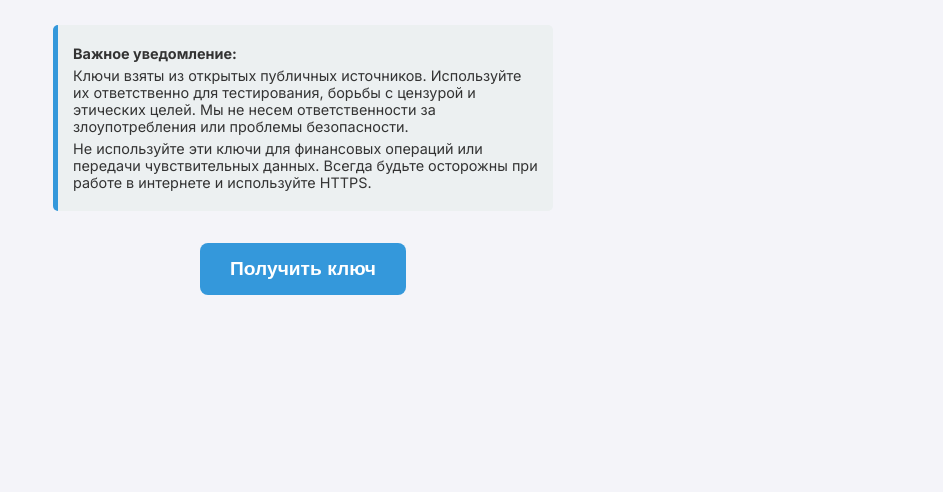
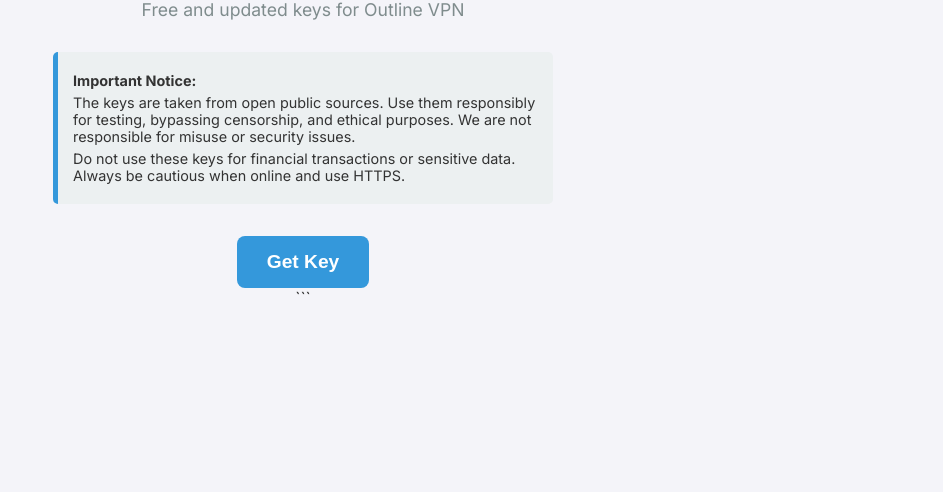
Before and after one commit to managerlot9/outline-keys-service, a website: page public/index.html in a window 1280 px wide. Shown: the part 308-800 px from the top of the page, without its empty margins (337-1280 px from the left). Drawn offline with Linux system fonts and the light colour scheme.

Commit message:
feat: Add multi-language support

````diff
--- a/public/index.html
+++ b/public/index.html
@@ -1,36 +1,55 @@
 <!DOCTYPE html>
-<html lang="ru">
+<!-- Язык будет установлен динамически -->
+<html lang="en">
 <head>
     <meta charset="UTF-8">
     <meta name="viewport" content="width=device-width, initial-scale=1.0">
-    <title>Свободный Доступ: Бесплатные ключи Outline VPN</title>
-    <meta name="description" content="Ежедневно обновляемый список бесплатных ключей для Outline VPN. Проект создан для помощи людям в получении свободного и безопасного доступа к информации.">
+    <!-- Заголовок будет установлен динамически -->
+    <title data-translate-key="pageTitle">Free Access</title>
+    <meta name="description" content="Daily updated list of free keys for Outline VPN. Helping people get free and secure access to information.">
     <link rel="stylesheet" href="style.css">
     <script src="https://cdn.jsdelivr.net/npm/qrcodejs@1.0.0/qrcode.min.js" defer></script>
+    <!-- Сначала загружаем словарь, потом основной скрипт -->
+    <script src="lang/translations.js" defer></script>
     <script src="script.js" defer></script>
 </head>
 <body>
+
+    <header class="top-bar">
+        <select id="langSwitcher">
+            <option value="en">English</option>
+            <option value="fr">Français</option>
+            <option value="de">Deutsch</option>
+            <option value="ru">Русский</option>
+            <option value="ja">日本語</option>
+        </select>
+    </header>
+
     <main class="container">
-        <header>
-            <h1>Свободный Доступ</h1>
-            <p class="subtitle">Бесплатные и обновляемые ключи для Outline VPN</p>
-        </header>
+        <div class="main-header">
+            <h1 data-translate-key="headerTitle"></h1>
+            <p class="subtitle" data-translate-key="subtitle"></p>
+        </div>
+
         <div class="disclaimer">
-            <p><strong>Важное уведомление:</strong></p>
-            <p>Ключи взяты из открытых публичных источников. Используйте их ответственно для тестирования, борьбы с цензурой и этических целей. Мы не несем ответственности за злоупотребления или проблемы безопасности.</p>
-            <p>Не используйте эти ключи для финансовых операций или передачи чувствительных данных. Всегда будьте осторожны при работе в интернете и используйте HTTPS.</p>
+            <p><strong data-translate-key="disclaimerTitle"></strong></p>
+            <p data-translate-key="disclaimerP1"></p>
+            <p data-translate-key="disclaimerP2"></p>
         </div>
+
         <div class="actions">
-            <button id="getKeyButton">Получить ключ</button>
+            <button id="getKeyButton" data-translate-key="getKeyButton"></button>
         </div>
+
         <div id="resultCard" class="result-card hidden">
             <div id="qrCode"></div>
             <div class="key-container">
-                <p>Ваш ключ доступа (нажмите для копирования):</p>
-                <textarea id="accessKey" readonly title="Нажмите, чтобы скопировать"></textarea>
-                <button id="copyButton">Копировать</button>
+                <p data-translate-key="resultCardTitle"></p>
+                <textarea id="accessKey" readonly title="Click to copy"></textarea>
+                <button id="copyButton" data-translate-key="copyButton"></button>
             </div>
         </div>
     </main>
+
 </body>
-</html>
+</html>```
--- /dev/null
+++ b/public/lang/translations.js
@@ -0,0 +1,92 @@
+const translations = {
+  // English
+  'en': {
+    pageTitle: "Free Access: Free Outline VPN Keys",
+    headerTitle: "Free Access",
+    subtitle: "Free and updated keys for Outline VPN",
+    disclaimerTitle: "Important Notice:",
+    disclaimerP1: "The keys are taken from open public sources. Use them responsibly for testing, bypassing censorship, and ethical purposes. We are not responsible for misuse or security issues.",
+    disclaimerP2: "Do not use these keys for financial transactions or sensitive data. Always be cautious when online and use HTTPS.",
+    getKeyButton: "Get Key",
+    getKeyButtonLoading: "Searching for a key...",
+    getKeyButtonAnother: "Get Another Key",
+    resultCardTitle: "Your access key (click to copy):",
+    copyButton: "Copy",
+    copyButtonSuccess: "Copied!",
+    errorAlert: "Error",
+    errorNoKeys: "No free keys available. Please try again later.",
+    errorFetch: "Failed to get a key."
+  },
+  // Русский
+  'ru': {
+    pageTitle: "Свободный Доступ: Бесплатные ключи Outline VPN",
+    headerTitle: "Свободный Доступ",
+    subtitle: "Бесплатные и обновляемые ключи для Outline VPN",
+    disclaimerTitle: "Важное уведомление:",
+    disclaimerP1: "Ключи взяты из открытых публичных источников. Используйте их ответственно для тестирования, борьбы с цензурой и этических целей. Мы не несем ответственности за злоупотребления или проблемы безопасности.",
+    disclaimerP2: "Не используйте эти ключи для финансовых операций или передачи чувствительных данных. Всегда будьте осторожны при работе в интернете и используйте HTTPS.",
+    getKeyButton: "Получить ключ",
+    getKeyButtonLoading: "Ищем ключ...",
+    getKeyButtonAnother: "Получить другой ключ",
+    resultCardTitle: "Ваш ключ доступа (нажмите для копирования):",
+    copyButton: "Копировать",
+    copyButtonSuccess: "Скопировано!",
+    errorAlert: "Ошибка",
+    errorNoKeys: "Свободные ключи закончились. Попробуйте позже.",
+    errorFetch: "Не удалось получить ключ."
+  },
+  // Français
+  'fr': {
+    pageTitle: "Accès Gratuit : Clés Outline VPN gratuites",
+    headerTitle: "Accès Gratuit",
+    subtitle: "Clés gratuites et mises à jour pour Outline VPN",
+    disclaimerTitle: "Avis Important :",
+    disclaimerP1: "Les clés proviennent de sources publiques ouvertes. Utilisez-les de manière responsable pour les tests, le contournement de la censure et à des fins éthiques. Nous ne sommes pas responsables des abus ou des problèmes de sécurité.",
+    disclaimerP2: "N'utilisez pas ces clés pour des transactions financières ou des données sensibles. Soyez toujours prudent en ligne et utilisez HTTPS.",
+    getKeyButton: "Obtenir la clé",
+    getKeyButtonLoading: "Recherche de clé...",
+    getKeyButtonAnother: "Obtenir une autre clé",
+    resultCardTitle: "Votre clé d'accès (cliquez pour copier):",
+    copyButton: "Copier",
+    copyButtonSuccess: "Copié !",
+    errorAlert: "Erreur",
+    errorNoKeys: "Aucune clé gratuite disponible. Veuillez réessayer plus tard.",
+    errorFetch: "Échec de l'obtention de la clé."
+  },
+  // Deutsch
+  'de': {
+    pageTitle: "Freier Zugang: Kostenlose Outline VPN-Schlüssel",
+    headerTitle: "Freier Zugang",
+    subtitle: "Kostenlose und aktualisierte Schlüssel für Outline VPN",
+    disclaimerTitle: "Wichtiger Hinweis:",
+    disclaimerP1: "Die Schlüssel stammen aus offenen öffentlichen Quellen. Verwenden Sie sie verantwortungsbewusst zum Testen, zur Umgehung von Zensur und für ethische Zwecke. Wir sind nicht für Missbrauch oder Sicherheitsprobleme verantwortlich.",
+    disclaimerP2: "Verwenden Sie diese Schlüssel nicht für Finanztransaktionen oder sensible Daten. Seien Sie online immer vorsichtig und verwenden Sie HTTPS.",
+    getKeyButton: "Schlüssel erhalten",
+    getKeyButtonLoading: "Suche nach Schlüssel...",
+    getKeyButtonAnother: "Anderen Schlüssel erhalten",
+    resultCardTitle: "Ihr Zugriffsschlüssel (zum Kopieren klicken):",
+    copyButton: "Kopieren",
+    copyButtonSuccess: "Kopiert!",
+    errorAlert: "Fehler",
+    errorNoKeys: "Keine freien Schlüssel verfügbar. Bitte versuchen Sie es später erneut.",
+    errorFetch: "Schlüssel konnte nicht abgerufen werden."
+  },
+  // 日本語
+  'ja': {
+    pageTitle: "無料アクセス：無料のOutline VPNキー",
+    headerTitle: "無料アクセス",
+    subtitle: "無料・更新版のOutline VPNキー",
+    disclaimerTitle: "重要なお知らせ：",
+    disclaimerP1: "キーは公開された情報源から取得しています。テスト、検閲回避、倫理的な目的のために責任を持って使用してください。誤用やセキュリティ問題については責任を負いません。",
+    disclaimerP2: "これらのキーを金融取引や機密データに使用しないでください。オンラインでは常に注意を払い、HTTPSを使用してください。",
+    getKeyButton: "キーを取得",
+    getKeyButtonLoading: "キーを検索中...",
+    getKeyButtonAnother: "別のキーを取得",
+    resultCardTitle: "あなたのアクセスキー（クリックしてコピー）：",
+    copyButton: "コピー",
+    copyButtonSuccess: "コピーしました！",
+    errorAlert: "エラー",
+    errorNoKeys: "利用可能な無料キーがありません。後でもう一度お試しください。",
+    errorFetch: "キーの取得に失敗しました。"
+  }
+};
--- a/public/script.js
+++ b/public/script.js
@@ -1,46 +1,95 @@
 document.addEventListener('DOMContentLoaded', () => {
+    // --- Элементы DOM ---
     const getKeyButton = document.getElementById('getKeyButton');
     const resultCard = document.getElementById('resultCard');
     const qrCodeContainer = document.getElementById('qrCode');
     const accessKeyTextarea = document.getElementById('accessKey');
     const copyButton = document.getElementById('copyButton');
-    let qrCodeInstance = null;
+    const langSwitcher = document.getElementById('langSwitcher');
+
+    let currentLang = 'en'; // Язык по умолчанию
+
+    // --- Функция перевода страницы ---
+    const translatePage = (lang) => {
+        document.querySelectorAll('[data-translate-key]').forEach(el => {
+            const key = el.dataset.translateKey;
+            if (translations[lang] && translations[lang][key]) {
+                el.textContent = translations[lang][key];
+            }
+        });
+        document.documentElement.lang = lang; // Обновляем атрибут lang у html
+    };
+
+    // --- Определение и установка языка ---
+    const setLanguage = () => {
+        const savedLang = localStorage.getItem('language');
+        const browserLang = navigator.language.split('-')[0];
+
+        if (savedLang && translations[savedLang]) {
+            currentLang = savedLang;
+        } else if (translations[browserLang]) {
+            currentLang = browserLang;
+        } else {
+            currentLang = 'en';
+        }
+
+        langSwitcher.value = currentLang;
+        translatePage(currentLang);
+    };
+
+    // --- Обработчики событий ---
+    langSwitcher.addEventListener('change', () => {
+        currentLang = langSwitcher.value;
+        localStorage.setItem('language', currentLang);
+        translatePage(currentLang);
+    });
 
     const copyKey = () => {
         if (!accessKeyTextarea.value) return;
-        accessKeyTextarea.select();
         navigator.clipboard.writeText(accessKeyTextarea.value);
-        copyButton.textContent = 'Скопировано!';
-        setTimeout(() => { copyButton.textContent = 'Копировать'; }, 2000);
+        copyButton.textContent = translations[currentLang].copyButtonSuccess;
+        setTimeout(() => {
+            copyButton.textContent = translations[currentLang].copyButton;
+        }, 2000);
     };
+
+    copyButton.addEventListener('click', copyKey);
+    accessKeyTextarea.addEventListener('click', copyKey);
 
     getKeyButton.addEventListener('click', async () => {
         getKeyButton.disabled = true;
-        getKeyButton.textContent = 'Ищем ключ...';
+        getKeyButton.textContent = translations[currentLang].getKeyButtonLoading;
         resultCard.classList.add('hidden');
+
         try {
             const response = await fetch('/api/getKey');
             if (!response.ok) {
                 const errorData = await response.json();
-                throw new Error(errorData.error || 'Не удалось получить ключ.');
+                throw new Error(errorData.error || translations[currentLang].errorFetch);
             }
+
             const data = await response.json();
             const key = data.key;
+
             accessKeyTextarea.value = key;
             resultCard.classList.remove('hidden');
+
             qrCodeContainer.innerHTML = '';
             new QRCode(qrCodeContainer, {
-                text: key, width: 128, height: 128,
-                colorDark: "#000000", colorLight: "#ffffff",
-                correctLevel: QRCode.CorrectLevel.H
+                text: key,
+                width: 128,
+                height: 128,
             });
+
         } catch (error) {
-            alert(`Ошибка: ${error.message}`);
+            alert(`${translations[currentLang].errorAlert}: ${error.message}`);
         } finally {
             getKeyButton.disabled = false;
-            getKeyButton.textContent = 'Получить другой ключ';
+            // После получения ключа текст кнопки меняется, поэтому обновляем его
+            getKeyButton.textContent = translations[currentLang].getKeyButtonAnother;
         }
     });
-    copyButton.addEventListener('click', copyKey);
-    accessKeyTextarea.addEventListener('click', copyKey);
+
+    // --- Первичный запуск ---
+    setLanguage();
 });
--- a/public/style.css
+++ b/public/style.css
@@ -1,7 +1,9 @@
 @import url('https://fonts.googleapis.com/css2?family=Inter:wght@400;700&display=swap');
-body{font-family:'Inter',sans-serif;background-color:#f4f4f9;color:#333;display:flex;justify-content:center;align-items:center;min-height:100vh;margin:0;padding:20px;box-sizing:border-box}
-.container{max-width:500px;width:100%;text-align:center}
-header h1{font-size:2.5rem;color:#2c3e50;margin-bottom:.5rem}
+body{font-family:'Inter',sans-serif;background-color:#f4f4f9;color:#333;display:flex;flex-direction:column;justify-content:center;align-items:center;min-height:100vh;margin:0;padding:20px;box-sizing:border-box}
+.top-bar{position:absolute;top:10px;right:10px;z-index:10}
+#langSwitcher{padding:5px 8px;border-radius:5px;border:1px solid #ccc;background-color:white;cursor:pointer}
+.container{max-width:500px;width:100%;text-align:center;margin-top:40px}
+.main-header h1{font-size:2.5rem;color:#2c3e50;margin-bottom:.5rem}
 .subtitle{font-size:1.1rem;color:#7f8c8d;margin-top:0}
 .disclaimer{background-color:#ecf0f1;border-left:5px solid #3498db;padding:15px;margin:2rem 0;text-align:left;font-size:.9rem;border-radius:5px}
 .disclaimer p{margin:5px 0}
````
